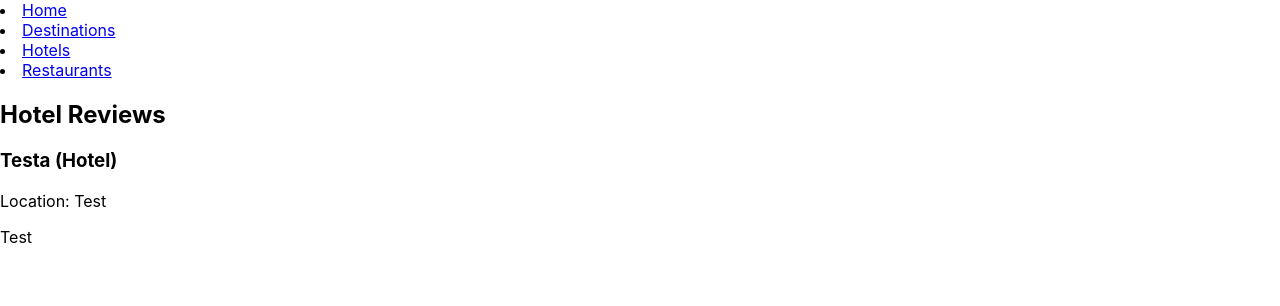
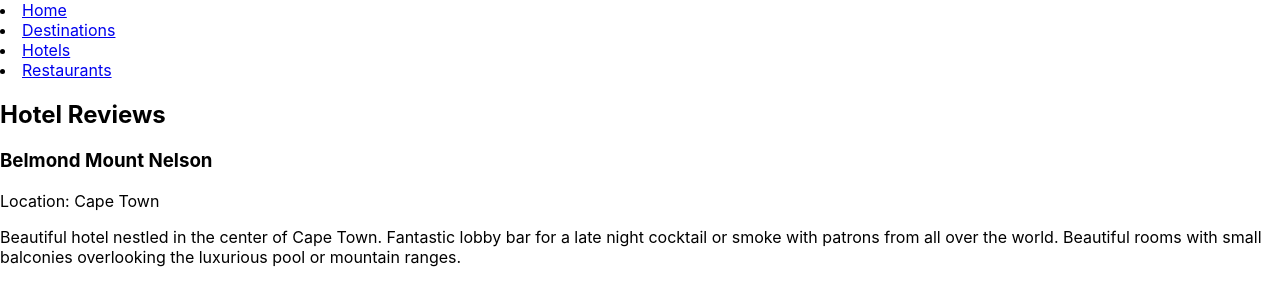
Before and after one commit to shoemjoh/react-review-app-project, a React (Create React App) app: page /hotels in a window 1280 px wide. Shown: the top 306 px of the page. Built offline with nearby package versions, Linux system fonts and the light colour scheme; data requests are answered from the project's data file.

Commit message:
removed the category value from the review card as it was redundant

```diff
--- a/db.json
+++ b/db.json
@@ -1,46 +1,11 @@
 {
   "reviews": [
     {
-      "id": "e15d",
-      "destination": "Paris",
-      "name": "The Ritz",
-      "category": "",
-      "review": "Beautiful hotel"
-    },
-    {
-      "id": "03c3",
-      "destination": "Paris",
-      "name": "Ali",
-      "category": "",
-      "review": "kl"
-    },
-    {
-      "id": "7034",
-      "destination": "London",
-      "name": "The Kensington",
-      "category": "",
-      "review": "Lovely hotel"
-    },
-    {
-      "id": "232f",
-      "destination": "London",
-      "name": "The Kensington",
-      "category": "",
-      "review": "Lovely hotel"
-    },
-    {
-      "id": "13d4",
-      "destination": "Test",
-      "name": "Testa",
+      "id": "f098",
+      "destination": "Cape Town",
+      "name": "Belmond Mount Nelson",
       "category": "Hotel",
-      "review": "Test"
-    },
-    {
-      "id": "1882",
-      "destination": "testc",
-      "name": "tesc",
-      "category": "Restaurant",
-      "review": "tesc"
+      "review": "Beautiful hotel nestled in the center of Cape Town. Fantastic lobby bar for a late night cocktail or smoke with patrons from all over the world. Beautiful rooms with small balconies overlooking the luxurious pool or mountain ranges."
     }
   ]
 }
--- a/src/App.css
+++ b/src/App.css
@@ -32,6 +32,7 @@
   from {
     transform: rotate(0deg);
   }
+
   to {
     transform: rotate(360deg);
   }
--- a/src/components/ReviewCard.js
+++ b/src/components/ReviewCard.js
@@ -4,7 +4,7 @@
 
     return (
         <div className="review-card">
-            <h3>{review.name} ({review.category})</h3>
+            <h3>{review.name}</h3>
             <p> Location: {review.destination}</p>
             <p> {review.review}</p>
         </div>
```
